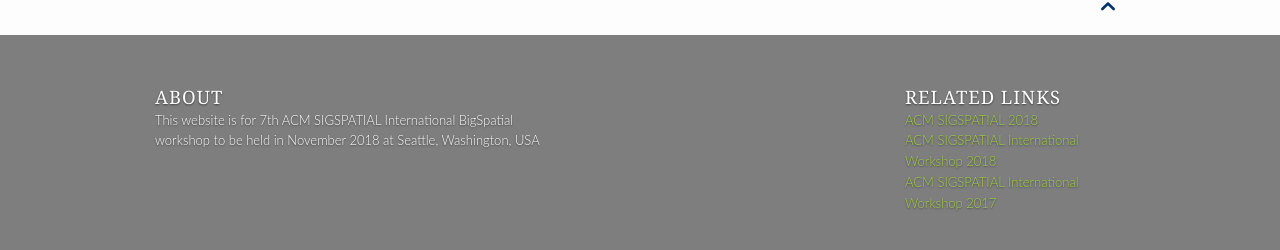
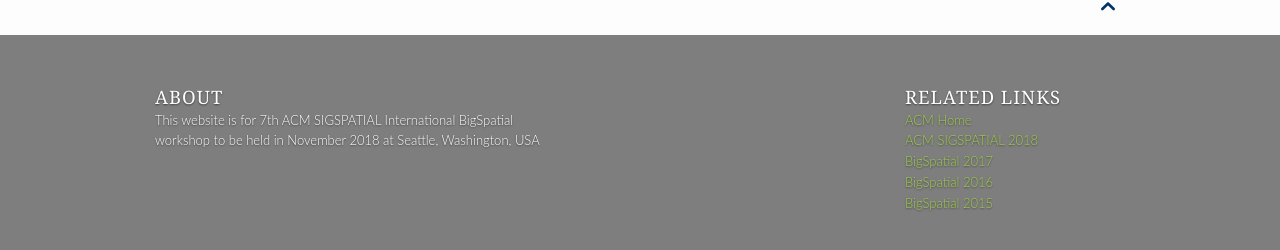
Before and after one commit to bigspatial2019/bigspatial-2018.github.io, a Jekyll site: the page built from index.md, in a window 1280 px wide and 900 px high, scrolled down 2403 px. Shown: the part 646-896 px from the top of the window. Built offline with Jekyll 4.4.1, drawn with Linux system fonts in a browser that asks for light colours; comment, search, counter and statistics services are not loaded.

Commit message:
Updating Related Links :pencil: :dash:

```diff
--- a/_data/network.yml
+++ b/_data/network.yml
@@ -1,16 +1,26 @@
 - menu_name: "Related Links"
+
+- name: "ACM Home"
+  url: "https://www.acm.org/"
+  class: "network"
+  title: "Association for Computing Machinery"
 
 - name: "ACM SIGSPATIAL 2018"
   url: "http://sigspatial2018.sigspatial.org/"
   class: "network"
   title: "ACM SIGSPATIAL Conference 2018"
 
-- name: "ACM SIGSPATIAL International Workshop 2018"
-  url: "https://bigspatial-2018.github.io/"
-  class: "network"
-  title: "BigSpatial Workshop 2018"
-
-- name: "ACM SIGSPATIAL International Workshop 2017"
+- name: "BigSpatial 2017"
   url: "https://cse.buffalo.edu/~chandola/workshops/bigspatial-2017/"
   class: "network"
-  title: "BigSpatial Workshop 2017"
+  title: "BigSpatial 2017"
+
+- name: "BigSpatial 2016"
+  url: "https://cse.buffalo.edu/~chandola/workshops/bigspatial-2016/"
+  class: "network"
+  title: "BigSpatial 2016"
+
+- name: "BigSpatial 2015"
+  url: "https://cse.buffalo.edu/~chandola/workshops/bigspatial-2015/"
+  class: "network"
+  title: "BigSpatial 2015"
```
